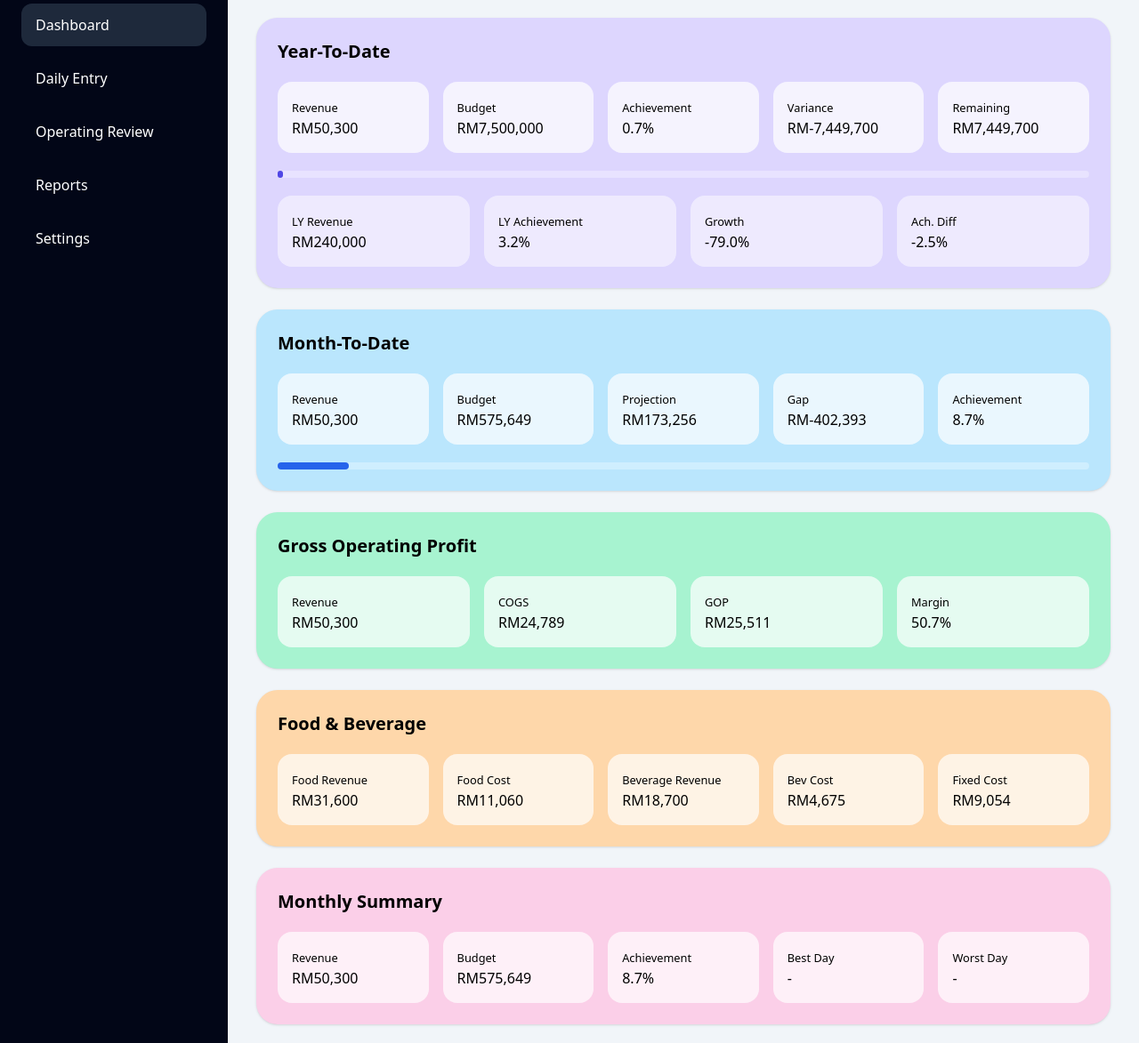
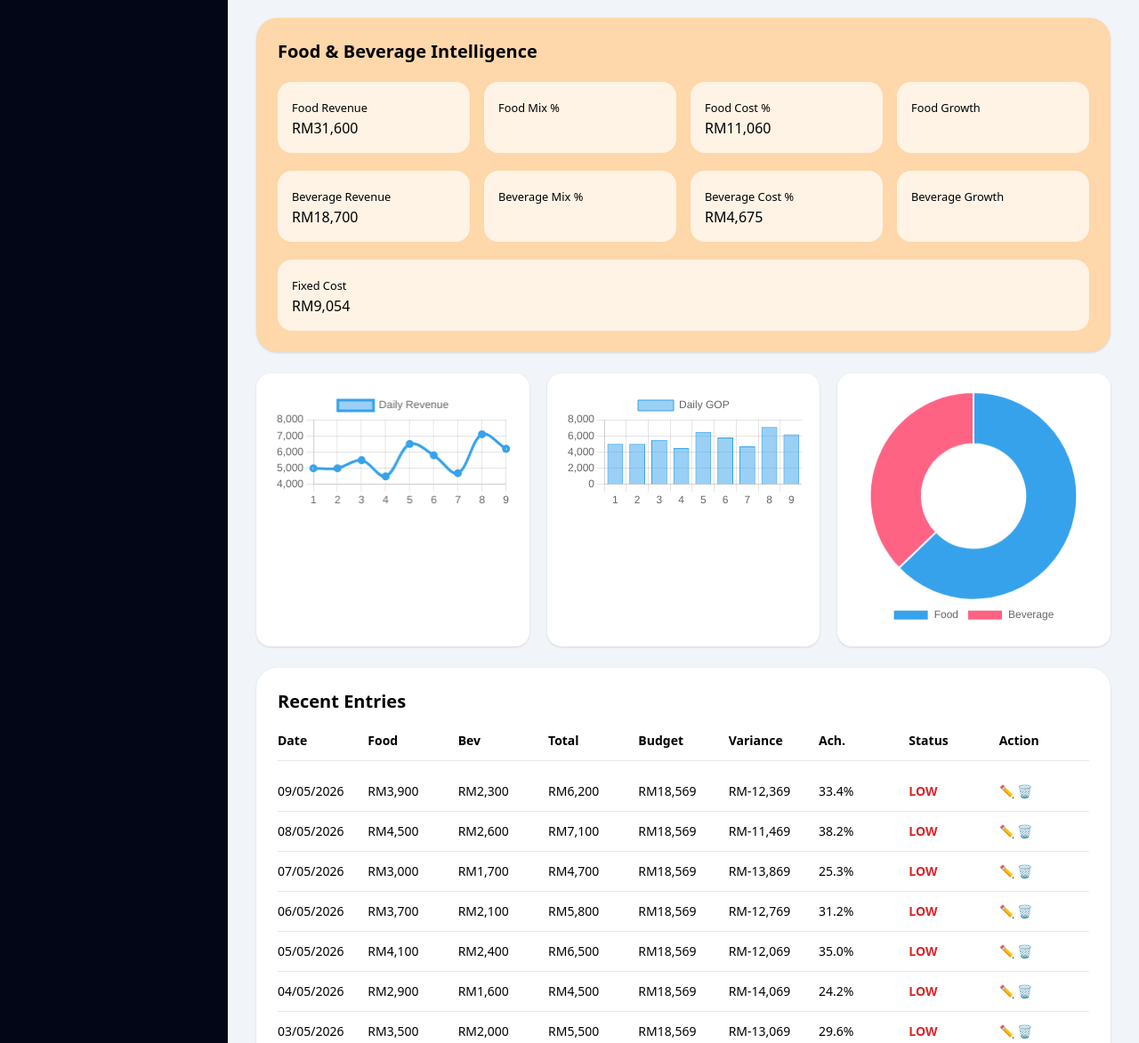
Before and after one commit to Kdems/fb.finance, a plain HTML site: page index.html in a window 1280 px wide. Shown: the part 100-1273 px from the top of the page at 89% size. Drawn offline with nearby package versions, Linux system fonts and the light colour scheme.

Commit message:
Update index.html

```diff
--- a/index.html
+++ b/index.html
@@ -36,35 +36,6 @@
       SKYBAR
     </h1>
 
-    <nav class="space-y-3">
-
-      <a href="index.html"
-        class="block bg-slate-800 rounded-xl px-4 py-3">
-        Dashboard
-      </a>
-
-      <a href="entry.html"
-        class="block hover:bg-slate-800 rounded-xl px-4 py-3">
-        Daily Entry
-      </a>
-
-      <a href="generic.html"
-        class="block hover:bg-slate-800 rounded-xl px-4 py-3">
-        Operating Review
-      </a>
-
-      <a href="reports.html"
-        class="block hover:bg-slate-800 rounded-xl px-4 py-3">
-        Reports
-      </a>
-
-      <a href="settings.html"
-        class="block hover:bg-slate-800 rounded-xl px-4 py-3">
-        Settings
-      </a>
-
-    </nav>
-
   </aside>
 
 
@@ -95,12 +66,12 @@
 
         <select
           id="yearFilter"
-          class="bg-white shadow rounded-xl px-4 py-2">
+          class="bg-white rounded-xl shadow px-4 py-2">
         </select>
 
         <select
           id="monthFilter"
-          class="bg-white shadow rounded-xl px-4 py-2">
+          class="bg-white rounded-xl shadow px-4 py-2">
         </select>
 
       </div>
@@ -111,259 +82,157 @@
 
 
 
-    <!-- YTD -->
-    <section class="bg-violet-200 rounded-3xl p-6 shadow space-y-5">
+    <!-- F&B SECTION -->
+    <section class="bg-orange-200 rounded-3xl p-6 shadow space-y-5">
 
       <h3 class="font-bold text-xl">
-        Year-To-Date
+        Food & Beverage Intelligence
       </h3>
 
-      <div class="grid grid-cols-5 gap-4">
+
+
+      <div class="grid grid-cols-4 gap-4">
 
         <div class="bg-white/70 rounded-2xl p-4">
-          <small>Revenue</small>
-          <h4 id="ytdRevenueCard">-</h4>
+
+          <small>
+            Food Revenue
+          </small>
+
+          <h4
+            id="foodRevenueCard">
+          </h4>
+
         </div>
 
+
+
         <div class="bg-white/70 rounded-2xl p-4">
-          <small>Budget</small>
-          <h4 id="ytdBudgetCard">-</h4>
+
+          <small>
+            Food Mix %
+          </small>
+
+          <h4
+            id="foodMixCard">
+          </h4>
+
         </div>
 
+
+
         <div class="bg-white/70 rounded-2xl p-4">
-          <small>Achievement</small>
-          <h4 id="ytdAchievementCard">-</h4>
+
+          <small>
+            Food Cost %
+          </small>
+
+          <h4
+            id="foodCostCard">
+          </h4>
+
         </div>
 
-        <div class="bg-white/70 rounded-2xl p-4">
-          <small>Variance</small>
-          <h4 id="ytdVarianceCard">-</h4>
-        </div>
+
 
         <div class="bg-white/70 rounded-2xl p-4">
-          <small>Remaining</small>
-          <h4 id="ytdBalanceCard">-</h4>
-        </div>
 
-      </div>
+          <small>
+            Food Growth
+          </small>
 
+          <h4
+            id="foodGrowthCard">
+          </h4>
 
-      <div class="bg-white/30 rounded-full h-2">
-
-        <div
-          id="ytdProgressBar"
-          class="bg-indigo-600 h-2 rounded-full"
-          style="width:0%">
         </div>
 
       </div>
 
 
 
+
+
       <div class="grid grid-cols-4 gap-4">
 
-        <div class="bg-white/50 rounded-2xl p-4">
-          <small>LY Revenue</small>
-          <h4 id="lyRevenueCard">-</h4>
+        <div class="bg-white/70 rounded-2xl p-4">
+
+          <small>
+            Beverage Revenue
+          </small>
+
+          <h4
+            id="bevRevenueCard">
+          </h4>
+
         </div>
 
-        <div class="bg-white/50 rounded-2xl p-4">
-          <small>LY Achievement</small>
-          <h4 id="lyAchievementCard">-</h4>
+
+
+        <div class="bg-white/70 rounded-2xl p-4">
+
+          <small>
+            Beverage Mix %
+          </small>
+
+          <h4
+            id="bevMixCard">
+          </h4>
+
         </div>
 
-        <div class="bg-white/50 rounded-2xl p-4">
-          <small>Growth</small>
-          <h4 id="ytdGrowthCard">-</h4>
+
+
+        <div class="bg-white/70 rounded-2xl p-4">
+
+          <small>
+            Beverage Cost %
+          </small>
+
+          <h4
+            id="bevCostCard">
+          </h4>
+
         </div>
 
-        <div class="bg-white/50 rounded-2xl p-4">
-          <small>Ach. Diff</small>
-          <h4 id="achievementDiffCard">-</h4>
+
+
+        <div class="bg-white/70 rounded-2xl p-4">
+
+          <small>
+            Beverage Growth
+          </small>
+
+          <h4
+            id="bevGrowthCard">
+          </h4>
+
         </div>
 
       </div>
-
-    </section>
 
 
 
 
 
-
-    <!-- MTD -->
-    <section class="bg-sky-200 rounded-3xl p-6 shadow space-y-5">
-
-      <h3 class="font-bold text-xl">
-        Month-To-Date
-      </h3>
-
-      <div class="grid grid-cols-5 gap-4">
+      <div class="grid grid-cols-1">
 
         <div class="bg-white/70 rounded-2xl p-4">
-          <small>Revenue</small>
-          <h4 id="mtdRevenueCard">-</h4>
-        </div>
 
-        <div class="bg-white/70 rounded-2xl p-4">
-          <small>Budget</small>
-          <h4 id="mtdBudgetCard">-</h4>
-        </div>
+          <small>
+            Fixed Cost
+          </small>
 
-        <div class="bg-white/70 rounded-2xl p-4">
-          <small>Projection</small>
-          <h4 id="projectionCard">-</h4>
-        </div>
+          <h4
+            id="fixCostCard">
+          </h4>
 
-        <div class="bg-white/70 rounded-2xl p-4">
-          <small>Gap</small>
-          <h4 id="projectionGapCard">-</h4>
-        </div>
-
-        <div class="bg-white/70 rounded-2xl p-4">
-          <small>Achievement</small>
-          <h4 id="mtdAchievementCard">-</h4>
         </div>
 
       </div>
 
 
-      <div class="bg-white/30 rounded-full h-2">
-
-        <div
-          id="mtdProgressBar"
-          class="bg-blue-600 h-2 rounded-full"
-          style="width:0%">
-        </div>
-
-      </div>
-
     </section>
-
-
-
-
-
-
-    <!-- GOP -->
-    <section class="bg-emerald-200 rounded-3xl p-6 shadow">
-
-      <h3 class="font-bold text-xl mb-5">
-        Gross Operating Profit
-      </h3>
-
-      <div class="grid grid-cols-4 gap-4">
-
-        <div class="bg-white/70 rounded-2xl p-4">
-          <small>Revenue</small>
-          <h4 id="gopRevenueCard">-</h4>
-        </div>
-
-        <div class="bg-white/70 rounded-2xl p-4">
-          <small>COGS</small>
-          <h4 id="gopCostCard">-</h4>
-        </div>
-
-        <div class="bg-white/70 rounded-2xl p-4">
-          <small>GOP</small>
-          <h4 id="gopMainCard">-</h4>
-        </div>
-
-        <div class="bg-white/70 rounded-2xl p-4">
-          <small>Margin</small>
-          <h4 id="gopMarginCard">-</h4>
-        </div>
-
-      </div>
-
-    </section>
-
-
-
-
-
-
-    <!-- F&B -->
-    <section class="bg-orange-200 rounded-3xl p-6 shadow">
-
-      <h3 class="font-bold text-xl mb-5">
-        Food & Beverage
-      </h3>
-
-      <div class="grid grid-cols-5 gap-4">
-
-        <div class="bg-white/70 rounded-2xl p-4">
-          <small>Food Revenue</small>
-          <h4 id="foodRevenueCard">-</h4>
-        </div>
-
-        <div class="bg-white/70 rounded-2xl p-4">
-          <small>Food Cost</small>
-          <h4 id="foodCostCard">-</h4>
-        </div>
-
-        <div class="bg-white/70 rounded-2xl p-4">
-          <small>Beverage Revenue</small>
-          <h4 id="bevRevenueCard">-</h4>
-        </div>
-
-        <div class="bg-white/70 rounded-2xl p-4">
-          <small>Bev Cost</small>
-          <h4 id="bevCostCard">-</h4>
-        </div>
-
-        <div class="bg-white/70 rounded-2xl p-4">
-          <small>Fixed Cost</small>
-          <h4 id="fixCostCard">-</h4>
-        </div>
-
-      </div>
-
-    </section>
-
-
-
-
-
-
-    <!-- SUMMARY -->
-    <section class="bg-pink-200 rounded-3xl p-6 shadow">
-
-      <h3 class="font-bold text-xl mb-5">
-        Monthly Summary
-      </h3>
-
-      <div class="grid grid-cols-5 gap-4">
-
-        <div class="bg-white/70 rounded-2xl p-4">
-          <small>Revenue</small>
-          <h4 id="summaryRevenueCard">-</h4>
-        </div>
-
-        <div class="bg-white/70 rounded-2xl p-4">
-          <small>Budget</small>
-          <h4 id="summaryBudgetCard">-</h4>
-        </div>
-
-        <div class="bg-white/70 rounded-2xl p-4">
-          <small>Achievement</small>
-          <h4 id="summaryAchievementCard">-</h4>
-        </div>
-
-        <div class="bg-white/70 rounded-2xl p-4">
-          <small>Best Day</small>
-          <h4 id="bestDayCard">-</h4>
-        </div>
-
-        <div class="bg-white/70 rounded-2xl p-4">
-          <small>Worst Day</small>
-          <h4 id="worstDayCard">-</h4>
-        </div>
-
-      </div>
-
-    </section>
-
 
 
 
@@ -385,7 +254,6 @@
       </div>
 
     </section>
-
 
 
 
```
